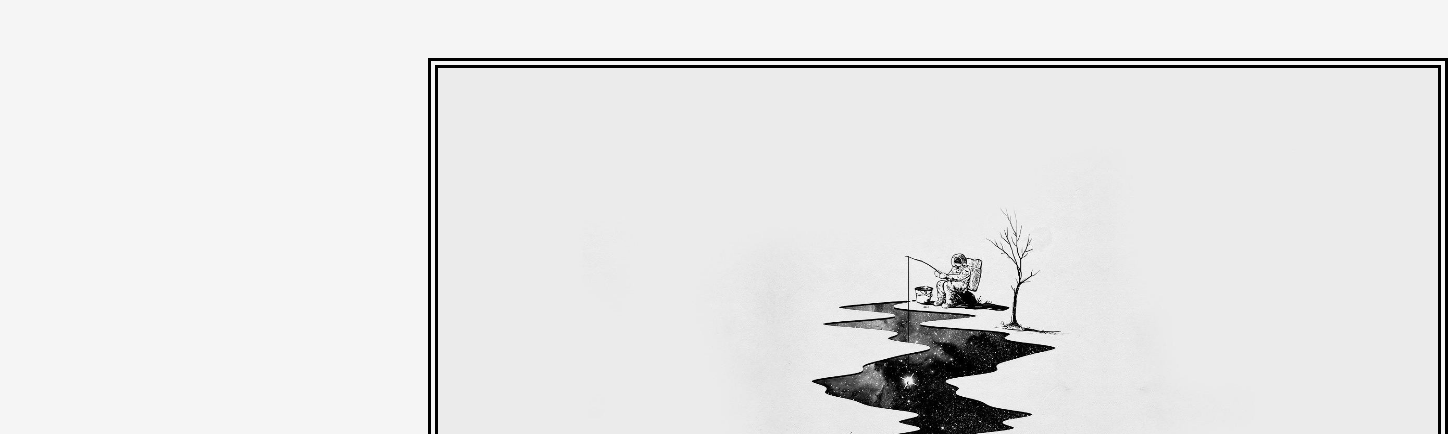
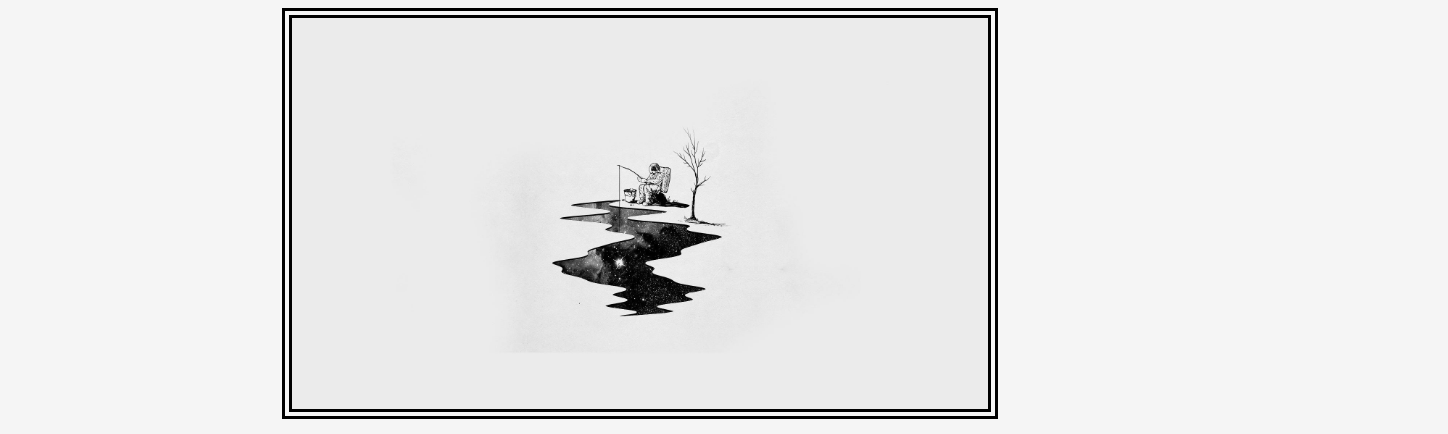
Before and after one commit to Nawaf-Y/MotivationalProject, a plain HTML site: page index.html in a window 1280 px wide. Shown: the top 434 px of the page, 1448 px wide, since content can reach past the window. Drawn offline with nearby package versions, Linux system fonts and the light colour scheme.

Commit message:
Update style.css

```diff
--- a/style.css
+++ b/style.css
@@ -18,12 +18,11 @@ html{
 }
 
 img{
-    height: 500px;
-    width: 1000px;
     border: 10px double black;
-    margin-top: 50px;
-    margin-bottom: 15px;
-    margin-left: 420px;
+    display: block;
+    margin-right: auto;
+    margin-left: auto;
+    width: 55%;
     }
 
 .G1{
```
